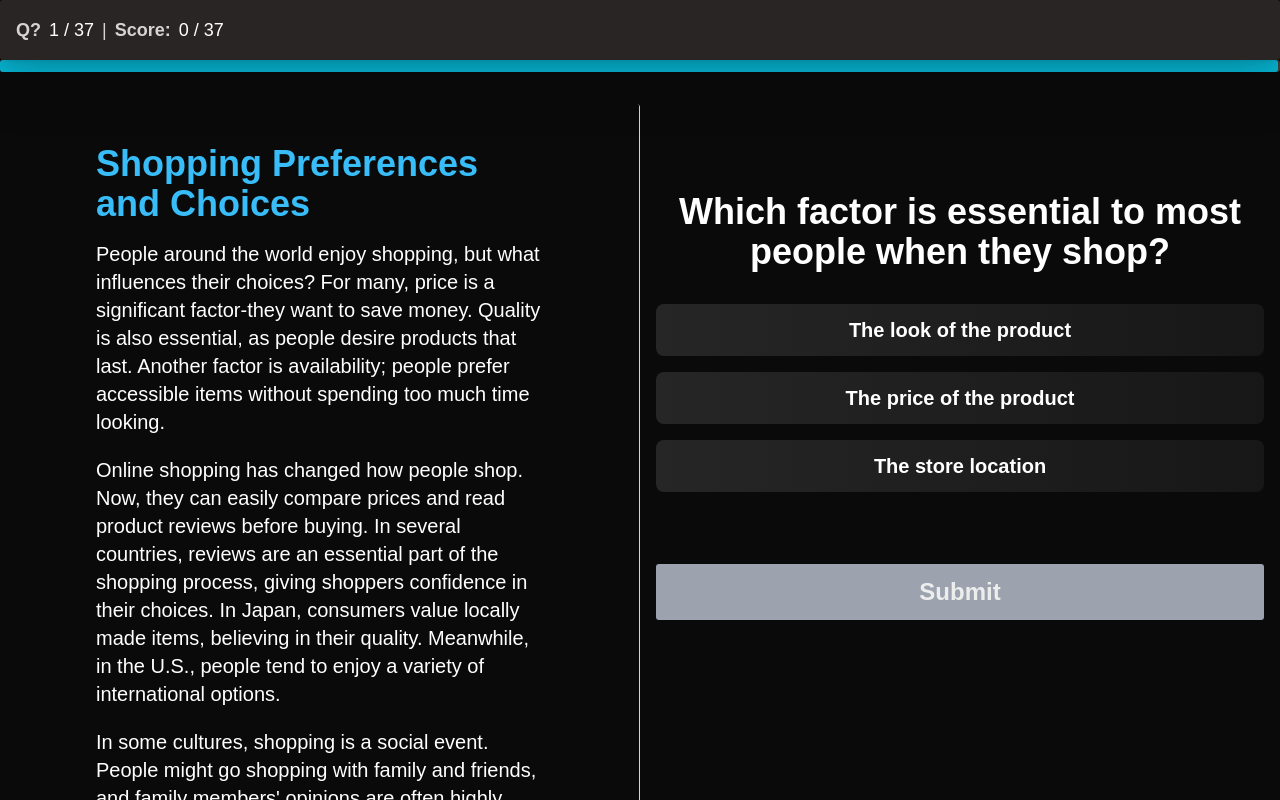
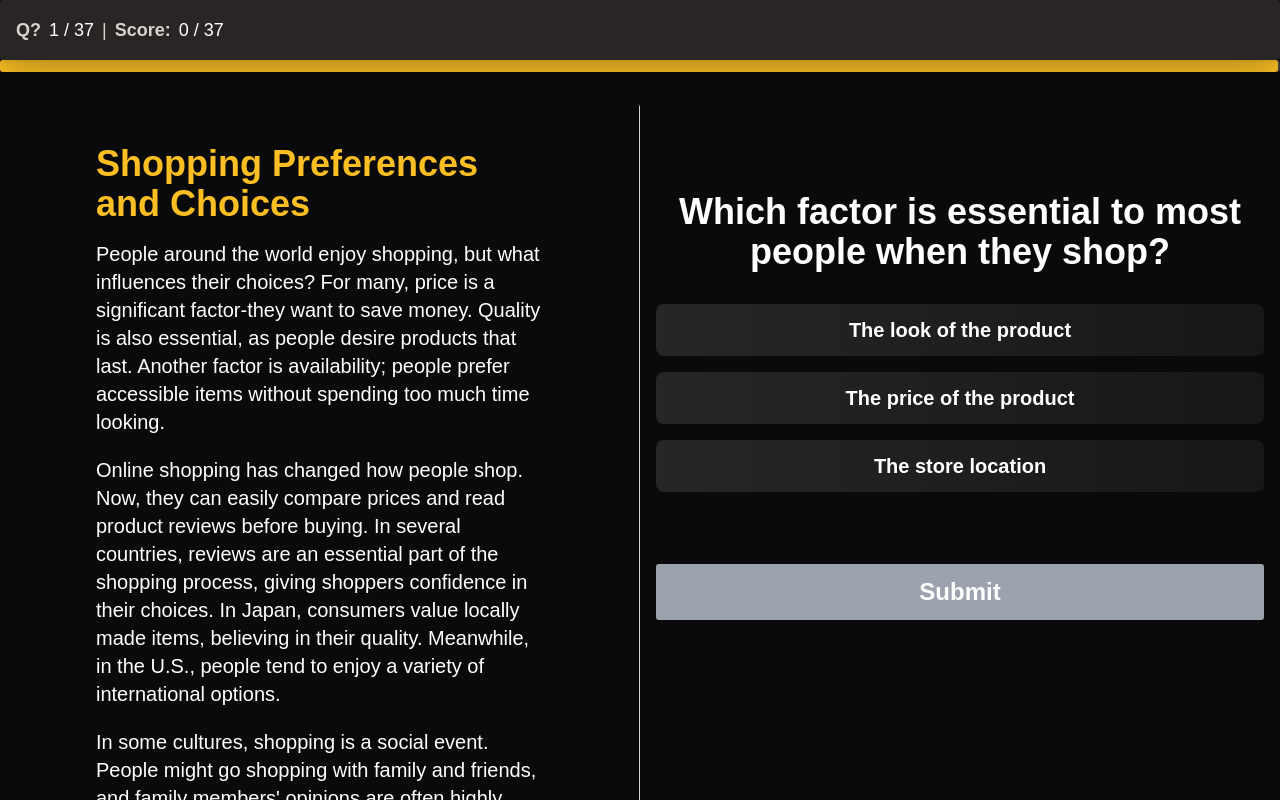
Before and after one commit to ccrymo/Nursing-Reading, a Next.js app: page /components/PracticeExam in a window 1280 px wide. Built offline with nearby package versions, Linux system fonts and the light colour scheme; a web font is replaced by a local one.

Commit message:
Theme changed to Yellow

```diff
--- a/app/components/PracticeExam/UI/Button.jsx
+++ b/app/components/PracticeExam/UI/Button.jsx
@@ -6,8 +6,8 @@ const Button = ({ children, onClick, colour, isSelected }) => {
   const colourCheck = (colour, selected) => {
     if (colour === "red") {
       return selected
-        ? "bg-gradient-to-r from-sky-400 to-sky-600 text-white"
-        : "bg-gradient-to-r from-neutral-800 to-neutral-900 hover:from-red-700 hover:to-red-950 hover:text-white text-white";
+        ? "bg-gradient-to-r from-yellow-400 to-yellow-600 text-neutral-800"
+        : "bg-gradient-to-r from-neutral-800 to-neutral-900 hover:from-amber-700 hover:to-amber-950 hover:text-white text-white";
     } else if (colour === "gray") {
       return selected
         ? "bg-gradient-to-r from-blue-700 to-blue-950 text-white"
--- a/app/components/PracticeExam/UI/Header.jsx
+++ b/app/components/PracticeExam/UI/Header.jsx
@@ -37,9 +37,9 @@ const Header = ({
   }, [isQuizCompleted, isTimeUp, timeLimit, onTimeUp]);
 
   const getColor = () => {
-    if (progress > 50) return "bg-cyan-500";
-    if (progress > 25) return "bg-yellow-500";
-    return "bg-red-500";
+    if (progress > 50) return "bg-amber-400";
+    if (progress > 25) return "bg-yellow-400";
+    return "bg-red-400";
   };
 
   return (
--- a/app/components/PracticeExam/UI/ReadingText.jsx
+++ b/app/components/PracticeExam/UI/ReadingText.jsx
@@ -7,7 +7,7 @@ export default function ReadingText({ content, title, onQuizButtonClick }) {
       <div className="flex-1 overflow-y-auto px-4 md:px-20 border-r border-gray-300 text-white bg-neutral-950 ">
         <div className="py-10 mb-32 mx-4">
           <div className="flex items-center justify-between mb-4 ">
-            <h2 className="text-4xl font-bold text-sky-400 font-caveat-brush">
+            <h2 className="text-4xl font-bold text-amber-400 font-caveat-brush">
               {title}
             </h2>
           </div>
--- a/app/components/PracticeExam/UI/SubmitButton.jsx
+++ b/app/components/PracticeExam/UI/SubmitButton.jsx
@@ -4,10 +4,10 @@ const SubmitButton = ({ onClick, disabled }) => {
     <button
       onClick={onClick}
       disabled={disabled}
-      className={`w-full mt-4 text-2xl font-bold py-3 px-6 ${
+      className={`w-full mt-4 text-2xl text-white font-bold py-3 px-6 ${
         disabled
           ? "bg-gray-400 cursor-not-allowed"
-          : "bg-blue-600 hover:bg-sky-600"
+          : "bg-amber-500 hover:bg-amber-600"
       }`}>
       Submit
     </button>
```
